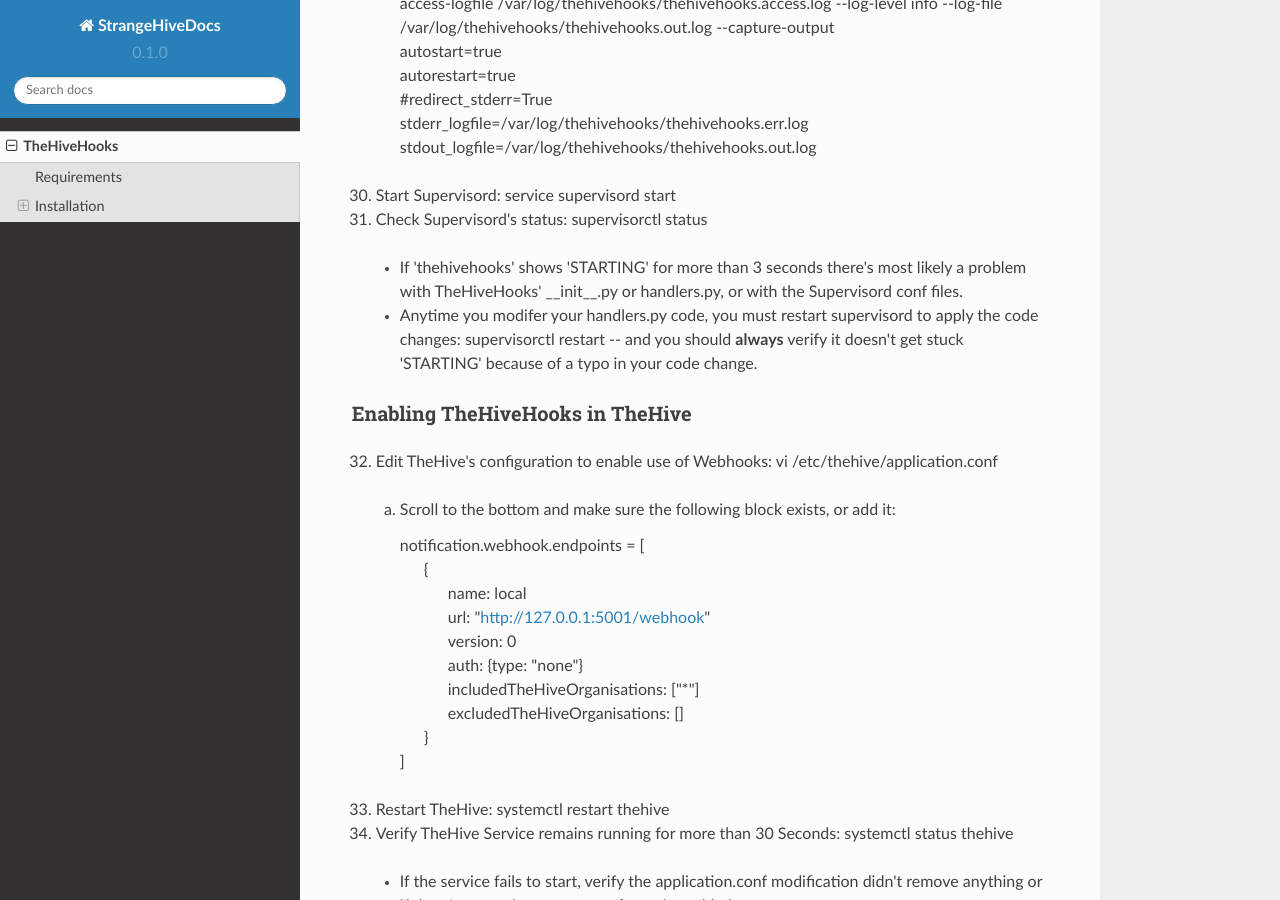
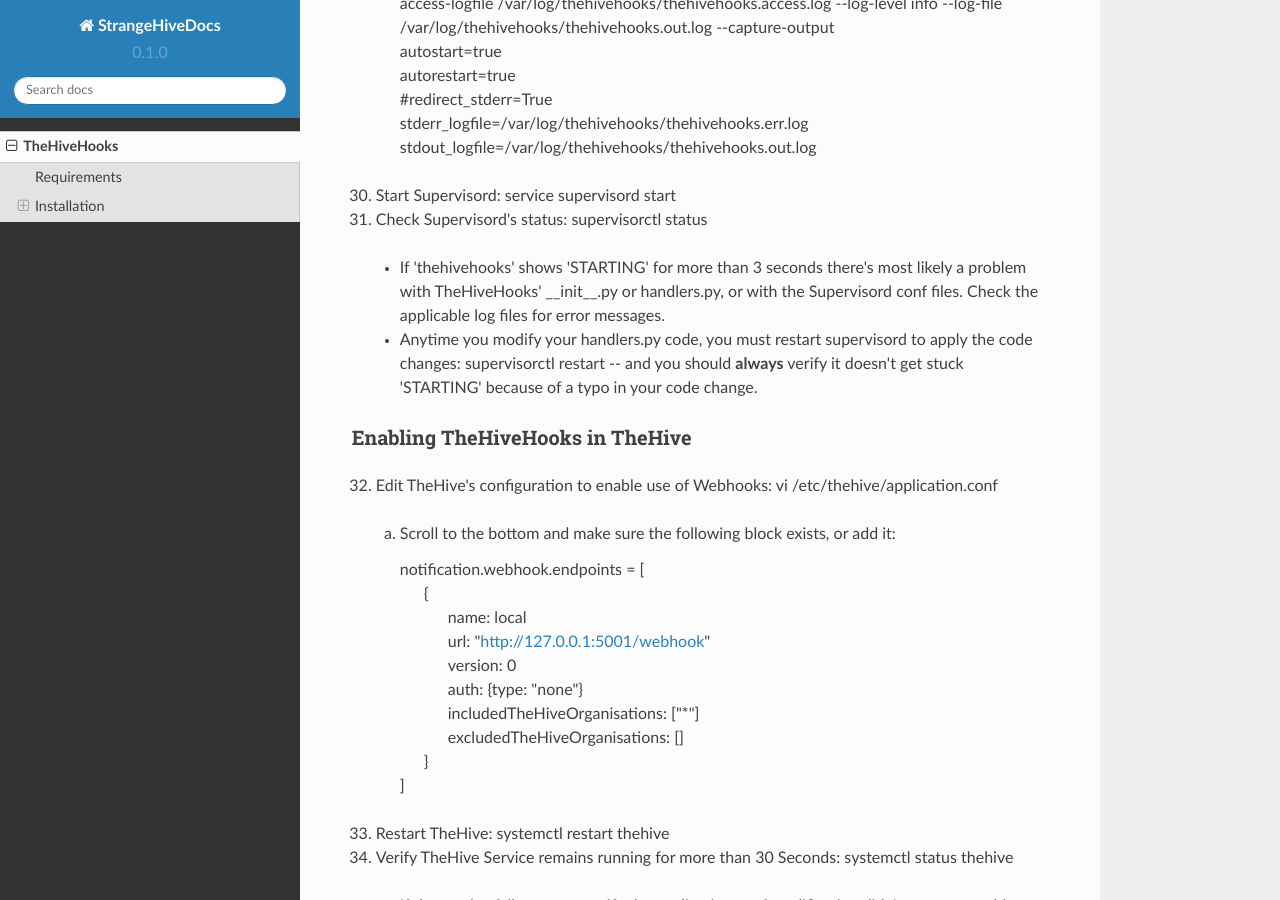
Before and after one commit to Pcktech/build-thehive, a Sphinx documentation site: the page built from docs/source/thehivehooks.rst, in a window 1280 px wide and 900 px high, scrolled down 9310 px. Built offline with Sphinx 7.4.7 and the Read the Docs theme 2.0.0, drawn with Linux system fonts in a browser that asks for light colours.

Commit message:
Update thehivehooks.rst

```diff
--- a/docs/source/thehivehooks.rst
+++ b/docs/source/thehivehooks.rst
@@ -373,8 +373,8 @@
 30. Start Supervisord: service supervisord start
 31. Check Supervisord's status: supervisorctl status
 
-   * If 'thehivehooks' shows 'STARTING' for more than 3 seconds there's most likely a problem with TheHiveHooks' __init__.py or handlers.py, or with the Supervisord conf files.
-   * Anytime you modifer your handlers.py code, you must restart supervisord to apply the code changes: supervisorctl restart -- and you should **always** verify it doesn't get stuck 'STARTING' because of a typo in your code change.
+   * If 'thehivehooks' shows 'STARTING' for more than 3 seconds there's most likely a problem with TheHiveHooks' __init__.py or handlers.py, or with the Supervisord conf files. Check the applicable log files for error messages.
+   * Anytime you modify your handlers.py code, you must restart supervisord to apply the code changes: supervisorctl restart -- and you should **always** verify it doesn't get stuck 'STARTING' because of a typo in your code change.
 
 Enabling TheHiveHooks in TheHive
 ^^^^^^^^^^^^^^^^^^^^^^^^^^^^^^^^
```
